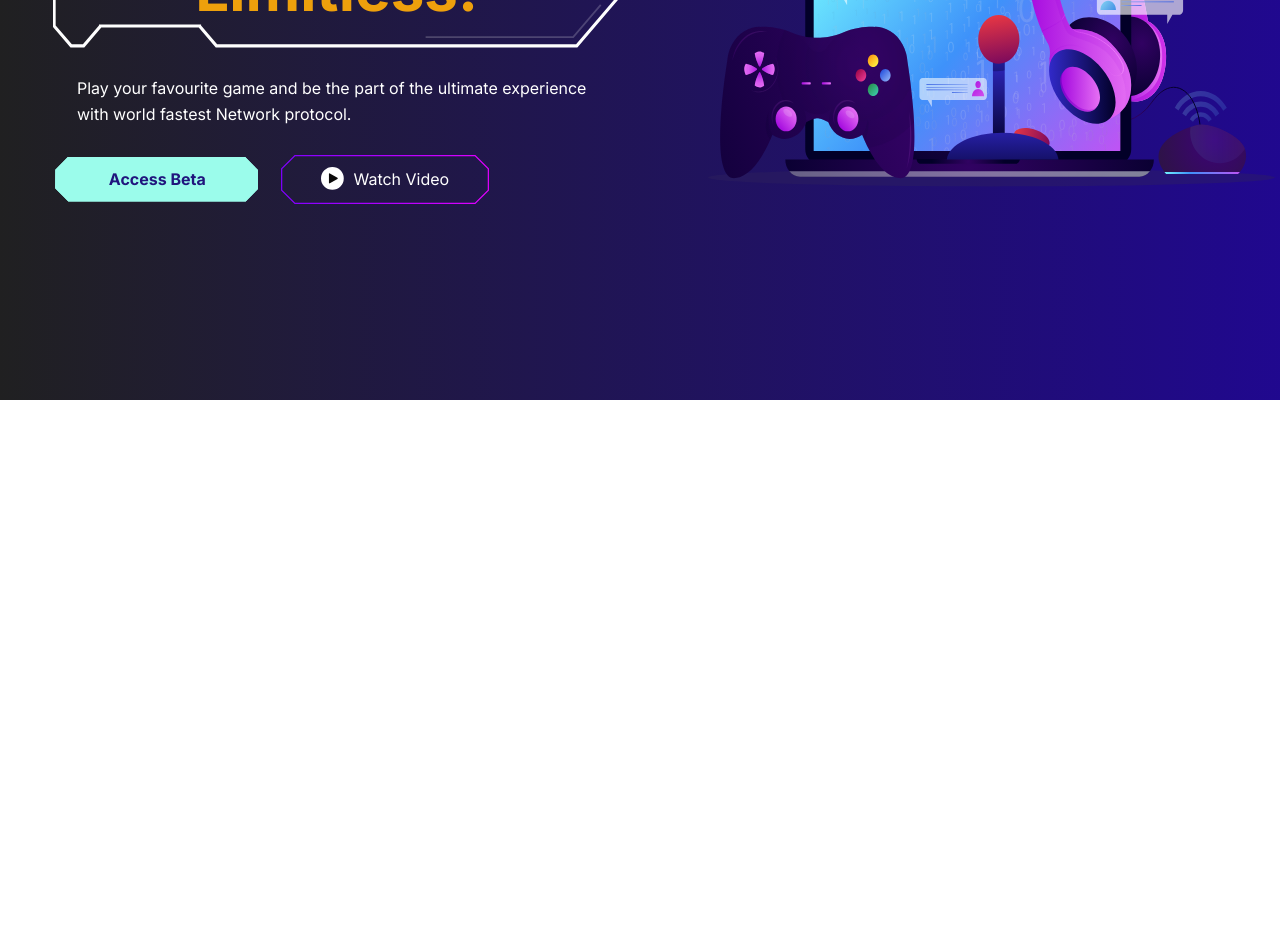
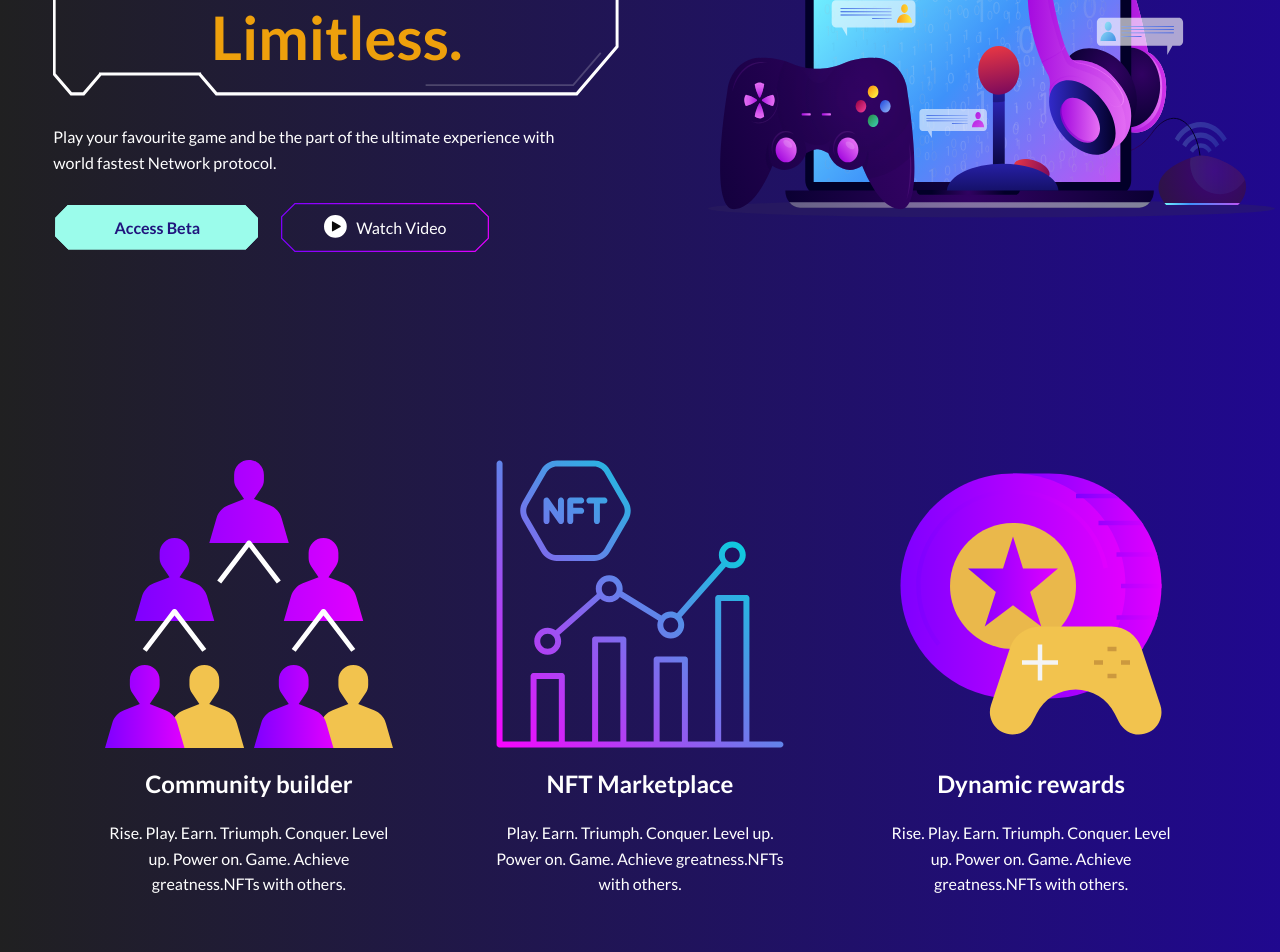
Before and after one commit to Muhammad-Kamran-Dev/GameOtivity-Redesign, a Next.js app: page / in a window 1280 px wide. Shown: the part 400-1352 px from the top of the page. Before the commit the page ends 800 px from the top, so only its background shows below. Built offline with nearby package versions, Linux system fonts and the light colour scheme.

Commit message:
font updated

```diff
--- /dev/null
+++ b/src/app/components/CoreFeatureCard.tsx
@@ -0,0 +1,7 @@
+import React from "react";
+
+const CoreFeature = () => {
+  return <div>CoreFeature</div>;
+};
+
+export default CoreFeature;
--- /dev/null
+++ b/src/app/components/CoreFeatures.tsx
@@ -0,0 +1,7 @@
+import React from "react";
+
+const CoreFeature = () => {
+  return <div>CoreFeature</div>;
+};
+
+export default CoreFeature;
--- /dev/null
+++ b/src/app/components/FeatureCard.tsx
@@ -0,0 +1,19 @@
+import React from "react";
+import Image from "next/image";
+
+type FeatureCardType = {
+  img: string;
+  title: string;
+  text: string;
+};
+const FeatureCard: React.FC<FeatureCardType> = ({ img, title, text }) => {
+  return (
+    <article className="flex flex-col gap-5 max-w-[400px] justify-center items-center">
+      <Image className="w-72" src={img} width={10} height={10} alt="Nft" />
+      <h2 className="text-2xl font-bold">{title}</h2>
+      <p className="w-9/12 text-center">{text}</p>
+    </article>
+  );
+};
+
+export default FeatureCard;
--- /dev/null
+++ b/src/app/components/Features.tsx
@@ -0,0 +1,41 @@
+import React from "react";
+import FeatureCard from "./FeatureCard";
+
+type FeatureCard = {
+  img: string;
+  title: string;
+  text: string;
+};
+const Features = () => {
+  const featureData: FeatureCard[] = [
+    {
+      title: "Community builder",
+      img: "/assets/svg/features/Community.svg",
+      text: "Rise. Play. Earn. Triumph. Conquer. Level up. Power on. Game. Achieve greatness.NFTs with others."
+    },
+    {
+      title: "NFT Marketplace",
+      img: "/assets/svg/features/Nft.svg",
+      text: "Play. Earn. Triumph. Conquer. Level up. Power on. Game. Achieve greatness.NFTs with others."
+    },
+    {
+      title: "Dynamic rewards",
+      img: "/assets/svg/features/Dynamic-reward.svg",
+      text: "Rise. Play. Earn. Triumph. Conquer. Level up. Power on. Game. Achieve greatness.NFTs with others."
+    }
+  ];
+  return (
+    <section className="grid items-center justify-center grid-cols-1 mb-32 justify-items-center md:grid-cols-2 lg:grid-cols-3 lg:mb-52 gap-y-32 ">
+      {featureData.map((feature) => (
+        <FeatureCard
+          key={feature.title}
+          img={feature.img}
+          title={feature.title}
+          text={feature.text}
+        />
+      ))}
+    </section>
+  );
+};
+
+export default Features;
--- a/src/app/components/Hero.tsx
+++ b/src/app/components/Hero.tsx
@@ -3,7 +3,7 @@ import Link from "next/link";
 import VideoIcon from "@/../public/assets/svg/icons-components/VideoIcon";
 const Hero = () => {
   return (
-    <section className="grid items-center grid-cols-1 gap-10 md:grid-cols-2">
+    <section className="grid items-center grid-cols-1 gap-10 mb-32 lg:items-start md:grid-cols-2 lg:mb-52">
       <div className="flex flex-col gap-7 hero-text ">
         <div className="relative flex items-center justify-center hero-title">
           <Image
@@ -16,7 +16,7 @@ const Hero = () => {
             Gaming More. <span className="text-[#EEA00C]">Earn Limitless.</span>
           </h1>
         </div>
-        <p className="self-center w-11/12 text-center text-1xl lg:text-left">
+        <p className="self-center w-11/12 text-center lg:self-start text-1xl lg:text-left">
           Play your favourite game and be the part of the ultimate experience
           with world fastest Network protocol.
         </p>
--- a/src/app/components/Navbar.tsx
+++ b/src/app/components/Navbar.tsx
@@ -6,7 +6,7 @@ import Image from "next/image";
 export const Navbar = () => {
   const [toggle, setToggle] = useState(false);
   return (
-    <header className="mb-20 lg:mb-40 shaow-2xl gradient-dark">
+    <header className="mb-20 lg:mb-52 shaow-2xl gradient-dark">
       <div className="flex items-center justify-between w-11/12 py-6 mx-auto ">
         <div className="logo">
           <Image
--- a/src/app/layout.tsx
+++ b/src/app/layout.tsx
@@ -1,9 +1,13 @@
 import type { Metadata } from "next";
-import { Inter } from "next/font/google";
+import { Lato } from "next/font/google";
 import Navbar from "@/app/components/Navbar";
 import "./globals.css";
 
-const inter = Inter({ subsets: ["latin"] });
+const latoFont = Lato({
+  weight: ["400", "700", "900"],
+  style: ["normal"],
+  subsets: ["latin"]
+});
 
 export const metadata: Metadata = {
   title: "GameOtivity",
@@ -17,7 +21,7 @@ export default function RootLayout({
 }) {
   return (
     <html lang="en">
-      <body className={inter.className}>
+      <body className={latoFont.className}>
         <Navbar />
         {children}
       </body>
--- a/src/app/page.tsx
+++ b/src/app/page.tsx
@@ -1,9 +1,11 @@
+import Features from "./components/Features";
 import Hero from "./components/Hero";
 
 export default function Home() {
   return (
     <main className="w-11/12 mx-auto">
       <Hero />
+      <Features />
     </main>
   );
 }
```
Also changed, not shown: public/assets/svg/hero-img.svg, public/assets/svg/hero.svg.
